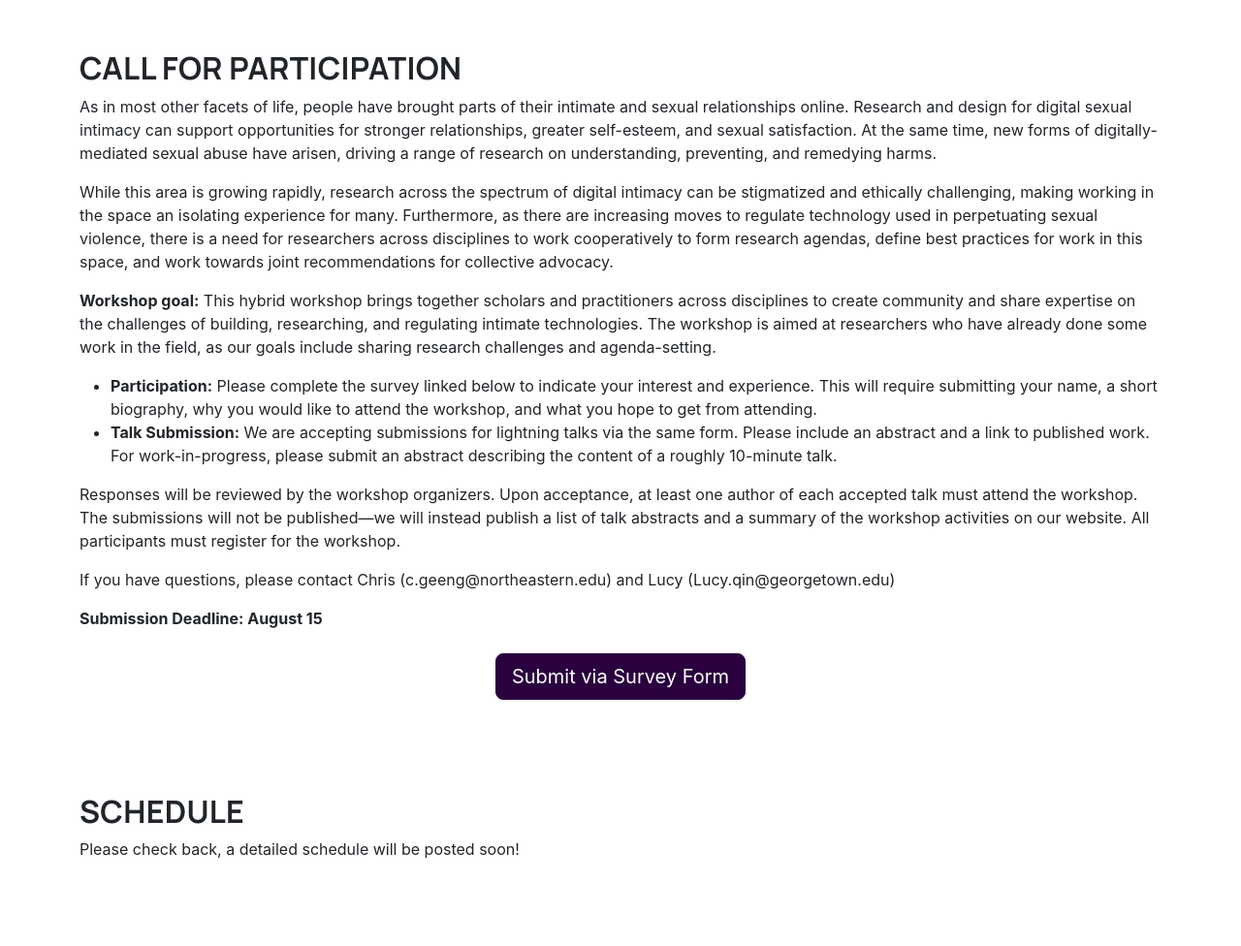
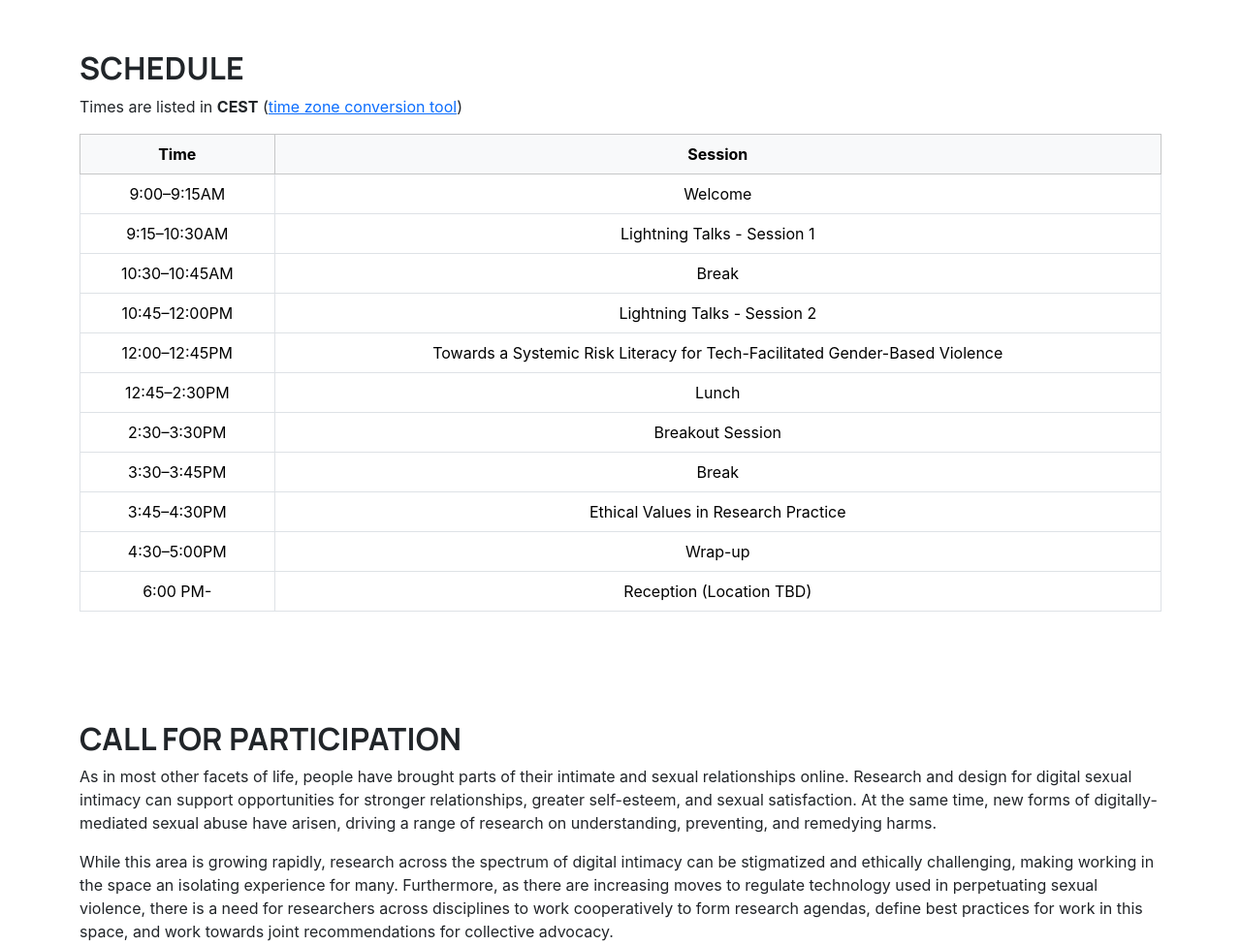
Before and after one commit to futureofdigitalintimacy/futureofdigitalintimacy.github.io, a plain HTML site: page index.html in a window 1280 px wide. Shown: the part 680-1656 px from the top of the page at 97% size. Drawn offline with nearby package versions, Linux system fonts and the light colour scheme.

Commit message:
Update index.html

```diff
--- a/index.html
+++ b/index.html
@@ -49,6 +49,39 @@
   </section>
 
 
+
+    <!-- Schedule Section -->
+  <section id="schedule" class="container py-5">
+    <h2>Schedule</h2>
+    <p>Times are listed in <strong>CEST</strong> (<a href="https://www.worldtimebuddy.com/norway-bergen">time zone conversion tool</a>)</p>
+    <div class="table-responsive">
+      <table class="table table-bordered text-center align-middle">
+        <thead class="table-light">
+          <tr>
+            <th scope="col">Time</th>
+            <th scope="col">Session</th>
+          </tr>
+        </thead>
+        <tbody>
+          <tr><td>9:00–9:15AM</td><td>Welcome</td></tr>
+          <tr><td>9:15–10:30AM</td><td>Lightning Talks - Session 1</td></tr>
+          <tr><td>10:30–10:45AM</td><td>Break</td></tr>
+          <tr><td>10:45–12:00PM</td><td>Lightning Talks - Session 2</td></tr>
+          <tr><td>12:00–12:45PM</td><td>Towards a Systemic Risk Literacy for Tech-Facilitated Gender-Based Violence </td></tr>
+          <tr><td>12:45–2:30PM</td><td>Lunch</td></tr>
+          <tr><td>2:30–3:30PM</td><td>Breakout Session</td></tr>
+          <tr><td>3:30–3:45PM</td><td>Break</td></tr>
+          <tr><td>3:45–4:30PM</td><td>Ethical Values in Research Practice</td></tr>
+          <tr><td>4:30–5:00PM</td><td>Wrap-up</td></tr>
+          <tr><td>6:00 PM-</td><td>Reception (Location TBD)</td></tr>
+        </tbody>
+      </table>
+    </div>
+  </section>
+
+
+
+
   <!-- Call for Participation Section -->
   <section id="call" class="container py-5">
     <h2>Call for Participation</h2>
@@ -62,41 +95,13 @@
     <p>Responses will be reviewed by the workshop organizers. Upon acceptance, at least one author of each accepted talk must attend the workshop. The submissions will not be published—we will instead publish a list of talk abstracts and a summary of the workshop activities on our website. All participants must register for the workshop.</p>
     <p>If you have questions, please contact Chris (c.geeng@northeastern.edu) and Lucy (Lucy.qin@georgetown.edu) </p>
 
-    <p><strong>Submission Deadline: August 15</strong></p>
+    <!-- <p><strong>Submission Deadline: August 15</strong></p>
     <div class="text-center mt-4">
       <a class="btn btn-primary btn-lg" href="https://cryptpad.fr/form/#/2/form/view/vfZVPY+MO-SMd8lpWziLUcpWkdeWq+JhVXJMPbWqTu0/" target="_blank">
         Submit via Survey Form
       </a>
-    </div>
+    </div> -->
 
-  </section>
-
-    <!-- Schedule Section -->
-  <section id="schedule" class="container py-5">
-    <h2>Schedule</h2>
-    <p>Please check back, a detailed schedule will be posted soon!</p>
-    <div class="table-responsive">
-      <!-- <table class="table table-bordered text-center align-middle">
-        <thead class="table-light">
-          <tr>
-            <th scope="col">Time</th>
-            <th scope="col">Session</th>
-          </tr>
-        </thead>
-        <tbody>
-          <tr><td>9:00–9:15 AM</td><td>Welcome</td></tr>
-          <tr><td>9:15–10:30 AM</td><td>Lightning Talks 1</td></tr>
-          <tr><td>10:30–10:45 AM</td><td>Break</td></tr>
-          <tr><td>10:45–12:00 PM</td><td>Lightning Talks 2</td></tr>
-          <tr><td>12:00–12:45 PM</td><td>Panel</td></tr>
-          <tr><td>12:45–1:45 PM</td><td>Lunch</td></tr>
-          <tr><td>1:45–2:30 PM</td><td>Keynote (Q&A led by Amna Batool)</td></tr>
-          <tr><td>2:30–3:45 PM</td><td>Breakout Session 1</td></tr>
-          <tr><td>3:45–4:30 PM</td><td>Breakout Session 2</td></tr>
-          <tr><td>4:30–5:00 PM</td><td>Wrap-up</td></tr>
-        </tbody>
-      </table> -->
-    </div>
   </section>
 
   <!-- Organizers Section -->
```
